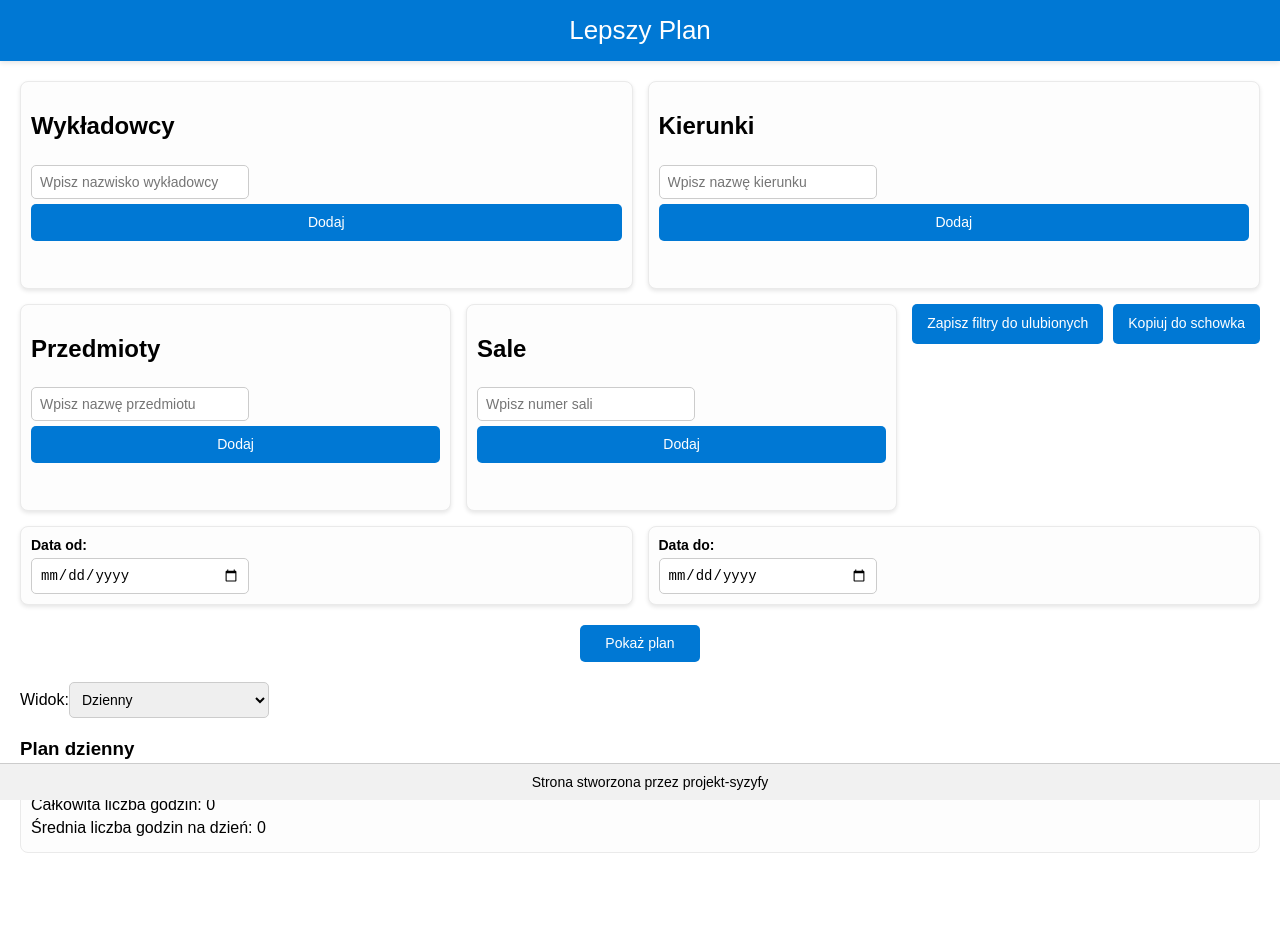
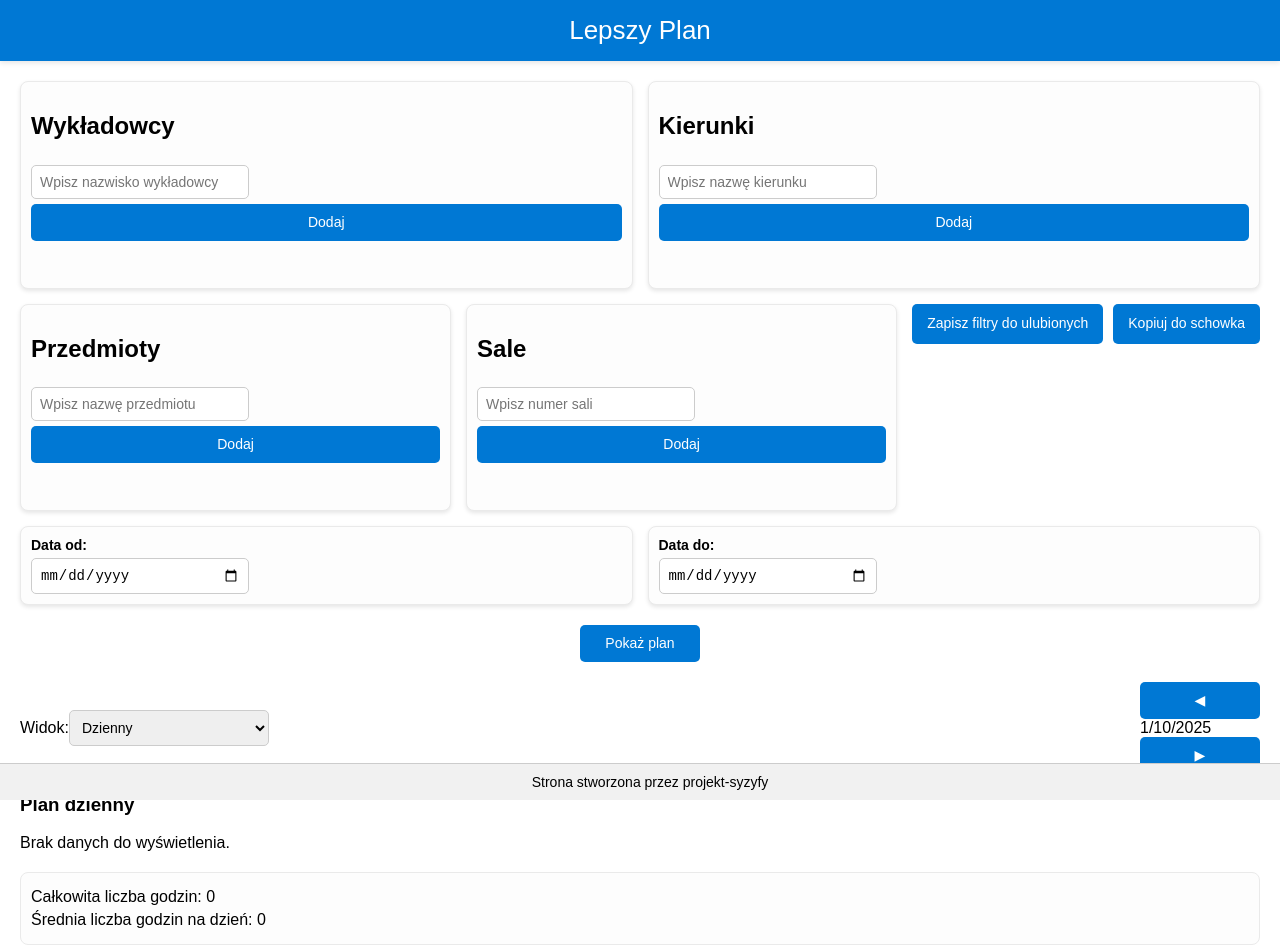
Before and after one commit to FranczakRobert/LepszyPlan, a React (Create React App) app in the folder frontend/: page / in a window 1280 px wide. Shown: the top 952 px of the page. Before the commit the page ends 873 px from the top, so only its background shows below. Built offline with nearby package versions, Linux system fonts and the light colour scheme.

Commit message:
change view of day,week and month and add buttons for next and previous

```diff
--- a/frontend/src/App.css
+++ b/frontend/src/App.css
@@ -208,7 +208,7 @@ select, input {
 
 .week-grid {
     display: grid;
-    grid-template-columns: repeat(5, 1fr);
+    grid-template-columns: repeat(7, 1fr);
     gap: 10px;
 }
 
@@ -273,7 +273,7 @@ select, input {
 }
 
 .empty {
-    display: none;
+    visibility: hidden;
 }
 
 .day-cell:hover {
--- a/frontend/src/App.js
+++ b/frontend/src/App.js
@@ -329,36 +329,101 @@ function Filters({filters, setFilters, dateRange, setDateRange }) {
 
 }
 
-function PlanView({viewType, setViewType,dateRange,planData}) {
-    const [startDate, setStartDate] = useState("");
-    const [endDate, setEndDate] = useState("");
+function PlanView({ viewType, setViewType, dateRange, planData }) {
+    const [currentDate, setCurrentDate] = useState(new Date());
 
-    const exampleSchedule = [
-        { time: "08:00 - 09:30", day: "Poniedziałek", subject: "Algorytmy", lecturer: "dr Kowalski", room: "Sala 101", date: "2025-01-01" },
-        { time: "10:00 - 11:30", day: "Wtorek", subject: "Bazy danych", lecturer: "prof. Nowak", room: "Sala 202", date: "2025-01-02" },
-        { time: "12:00 - 13:30", day: "Środa", subject: "Programowanie", lecturer: "mgr Nowak", room: "Sala 303", date: "2025-01-03" },
-        // więcej danych...
-    ];
+    useEffect(() => {
+        // Reset date range when viewType changes
+        if (viewType === "Dzienny") {
+            setCurrentDate(new Date());
+        } else if (viewType === "Tygodniowy") {
+            const startOfWeek = getStartOfWeek(new Date());
+            setCurrentDate(startOfWeek);
+        } else if (viewType === "Miesięczny") {
+            const startOfMonth = new Date(currentDate.getFullYear(), currentDate.getMonth(), 1);
+            setCurrentDate(startOfMonth);
+        }
+    }, [viewType]);
+
+    const getStartOfWeek = (date) => {
+        const day = date.getDay();
+        const diff = date.getDate() - day + (day === 0 ? -6 : 1); // Adjust when day is Sunday
+        return new Date(date.setDate(diff));
+    };
 
     const getWeeklySchedule = () => {
-        const days = ["Poniedziałek", "Wtorek", "Środa", "Czwartek", "Piątek"];
-        return days.map((day) => ({
-            day,
-            schedule: exampleSchedule.filter((entry) => entry.day === day),
+        const startOfWeek = getStartOfWeek(currentDate);
+        const weekDays = Array.from({ length: 7 }, (_, i) => {
+            const date = new Date(startOfWeek);
+            date.setDate(startOfWeek.getDate() + i);
+            return date;
+        });
+
+        return weekDays.map((day) => ({
+            day: day.toLocaleDateString('pl-PL', { weekday: 'long' }),
+            schedule: (planData || []).filter(
+                (entry) => new Date(entry.date).toDateString() === day.toDateString()
+            ),
         }));
     };
 
     const getMonthlySchedule = () => {
-        const totalDays = 30; // lub dynamicznie obliczaj dni w miesiącu
+        const year = currentDate.getFullYear();
+        const month = currentDate.getMonth();
+        const firstDayOfMonth = new Date(year, month, 1);
+        const lastDayOfMonth = new Date(year, month + 1, 0);
+
+        const totalDays = lastDayOfMonth.getDate();
+        const firstWeekday = (firstDayOfMonth.getDay() + 6) % 7; // Convert Sunday (0) to the end of the week
+
         const weeks = [];
-        for (let i = 0; i < 5; i++) {
-            weeks.push(Array.from({ length: 7 }, (_, j) => i * 7 + j + 1 > totalDays ? null : i * 7 + j + 1));
+        let days = []//Array(firstWeekday).fill(null); // Fill empty days for the first week at the beginning
+
+        for (let day = 0; day <= firstWeekday; day++) {
+            days.unshift(null);
         }
+
+        for (let day = 1; day <= totalDays; day++) {
+            days.push(day);
+            if (days.length === 7) {
+                weeks.push(days);
+                console.log(days);
+                days = [];
+            }
+        }
+
+        // Add remaining days to the last week, filling the week to 7 days
+        if (days.length > 0) {
+            while (days.length < 7) {
+                days.push(null); // Fill empty days at the end of the last week
+            }
+            weeks.push(days);
+        }
+
         return weeks;
     };
 
+    const handlePrevious = () => {
+        if (viewType === "Dzienny") {
+            setCurrentDate(new Date(currentDate.setDate(currentDate.getDate() - 1)));
+        } else if (viewType === "Tygodniowy") {
+            setCurrentDate(new Date(currentDate.setDate(currentDate.getDate() - 7)));
+        } else if (viewType === "Miesięczny") {
+            setCurrentDate(new Date(currentDate.setMonth(currentDate.getMonth() - 1)));
+        }
+    };
+
+    const handleNext = () => {
+        if (viewType === "Dzienny") {
+            setCurrentDate(new Date(currentDate.setDate(currentDate.getDate() + 1)));
+        } else if (viewType === "Tygodniowy") {
+            setCurrentDate(new Date(currentDate.setDate(currentDate.getDate() + 7)));
+        } else if (viewType === "Miesięczny") {
+            setCurrentDate(new Date(currentDate.setMonth(currentDate.getMonth() + 1)));
+        }
+    };
+
     return (
-
         <div className="plan-view">
             <header>
                 <div>
@@ -369,26 +434,24 @@ function PlanView({viewType, setViewType,dateRange,planData}) {
                         <option value="Miesięczny">Miesięczny</option>
                     </select>
                 </div>
+                <div className="navigation">
+                    <button onClick={handlePrevious}>◀</button>
+                    <span>{
+                        viewType === "Dzienny" ? currentDate.toLocaleDateString() :
+                            viewType === "Tygodniowy" ? `Tydzień ${currentDate.toLocaleDateString()}` :
+                                `Miesiąc ${currentDate.toLocaleString('default', { month: 'long' })} ${currentDate.getFullYear()}`
+                    }</span>
+                    <button onClick={handleNext}>▶</button>
+                </div>
             </header>
-            <div></div>
-            {/*<div>*/}
-            {/*    <h2>Plan Zajęć</h2>*/}
-            {/*    /!* Render the plan data here *!/*/}
-            {/*    {planData ? (*/}
-            {/*        <div>{JSON.stringify(planData)}</div> // Example of rendering data; replace with your own rendering logic*/}
-            {/*    ) : (*/}
-            {/*        <p>Proszę wprowadzić filtry i wybrać daty, aby wyświetlić plan.</p>*/}
-            {/*    )}*/}
-            {/*</div>*/}
+
             <div id="schedule">
                 {viewType === "Dzienny" && (
                     <div>
                         <h3>Plan dzienny</h3>
-                        {exampleSchedule.filter(entry =>
-                            new Date(entry.date) >= new Date(dateRange.startDate) &&
-                            new Date(entry.date) <= new Date(dateRange.endDate)).map((entry, index) => (
+                        {(planData || []).filter(entry => new Date(entry.date).toDateString() === currentDate.toDateString()).map((entry, index) => (
                             <div key={index} className="plan">
-                                <div className="time">{dateRange.startDate}</div>
+                                <div className="time">{entry.time}</div>
                                 <div className="details">
                                     <div>Przedmiot: {entry.subject}</div>
                                     <div>Wykładowca: {entry.lecturer}</div>
@@ -396,44 +459,45 @@ function PlanView({viewType, setViewType,dateRange,planData}) {
                                 </div>
                             </div>
                         ))}
+                        {(!planData || planData.length === 0) && <p>Brak danych do wyświetlenia.</p>}
                     </div>
                 )}
+
                 {viewType === "Tygodniowy" && (
                     <div className="week-grid">
-                        {getWeeklySchedule().map((day, index) => (
-                            <div key={index} className="day-column">
-                                <h4>{day.day}</h4>
-                                {planData.map((entry, i) => (
-                                    <div key={i} className="plan">
-                                        <div className="time">
-                                            {/* Format the time range for display */}
-                                            {new Date(entry.from).toLocaleString()} - {new Date(entry.to).toLocaleString()}
+                        {["Poniedziałek", "Wtorek", "Środa", "Czwartek", "Piątek", "Sobota", "Niedziela"].map((dayName, index) => {
+                            const dayData = getWeeklySchedule().find(day => day.day === dayName) || { day: dayName, schedule: [] };
+                            return (
+                                <div key={index} className="day-column">
+                                    <h4>{dayData.day}</h4>
+                                    {dayData.schedule.map((entry, i) => (
+                                        <div key={i} className="plan">
+                                            <div className="time">{entry.time}</div>
+                                            <div className="details">
+                                                <div>Przedmiot: {entry.subject}</div>
+                                                <div>Wykładowca: {entry.lecturer}</div>
+                                                <div>Sala: {entry.room}</div>
+                                            </div>
                                         </div>
-                                        <div className="subject">{entry.subjectName}</div>
-                                        <div className="teacher">{entry.teacher}</div>
-                                        <div className="room">{entry.roomName}</div>
-                                    </div>
-                                ))}
-
-                            </div>
-                        ))}
+                                    ))}
+                                    {dayData.schedule.length === 0 && <p>Brak danych do wyświetlenia.</p>}
+                                </div>
+                            );
+                        })}
                     </div>
                 )}
+
                 {viewType === "Miesięczny" && (
                     <div className="month-grid">
-                        {/* Nagłówek z dniami tygodnia */}
                         <div className="week-header">
-                            {["Poniedziałek", "Wtorek", "Środa", "Czwartek", "Piątek", "Sobota", "Niedziela"].map((day, index) => (
+                            {"Poniedziałek, Wtorek, Środa, Czwartek, Piątek, Sobota, Niedziela".split(", ").map((day, index) => (
                                 <div key={index} className="day-header day-column">{day}</div>
                             ))}
                         </div>
                         {getMonthlySchedule().map((week, i) => (
                             <div key={i} className="week-row">
                                 {week.map((day, j) => (
-                                    <div
-                                        key={j}
-                                        className={classNames("day-cell", {empty: !day})}
-                                    >
+                                    <div key={j} className={classNames("day-cell", { empty: !day })}>
                                         {day ? <span>{day}</span> : ""}
                                     </div>
                                 ))}
@@ -446,7 +510,6 @@ function PlanView({viewType, setViewType,dateRange,planData}) {
     );
 }
 
-
 function Statistics() {
     return (
         <div className="statistics">
```
